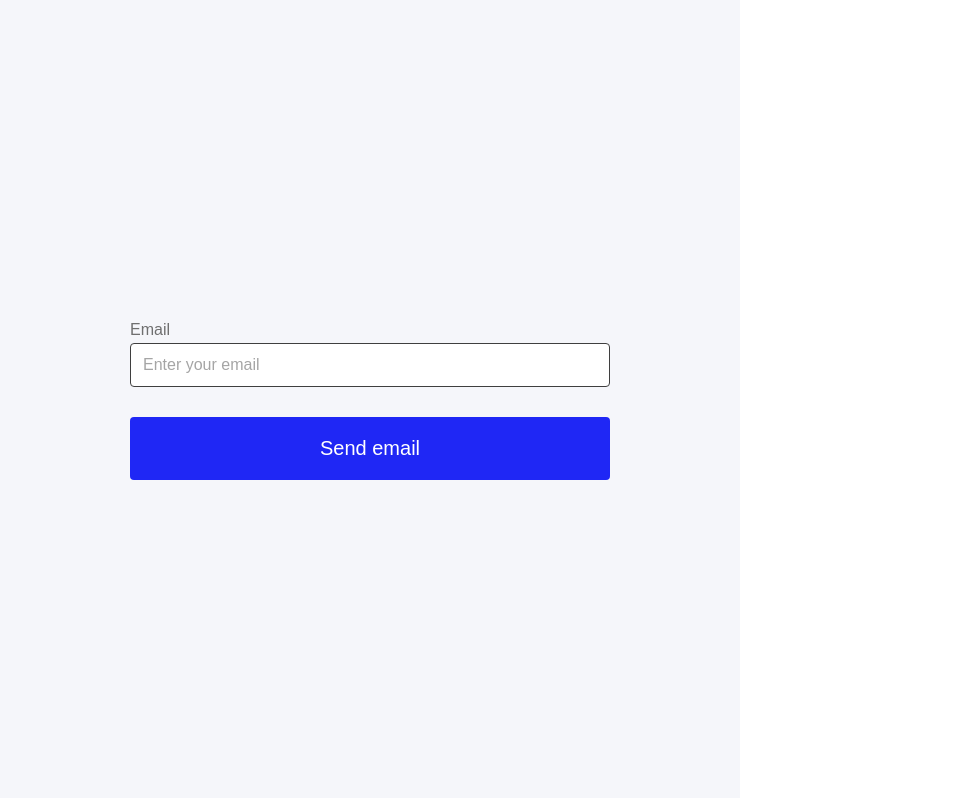
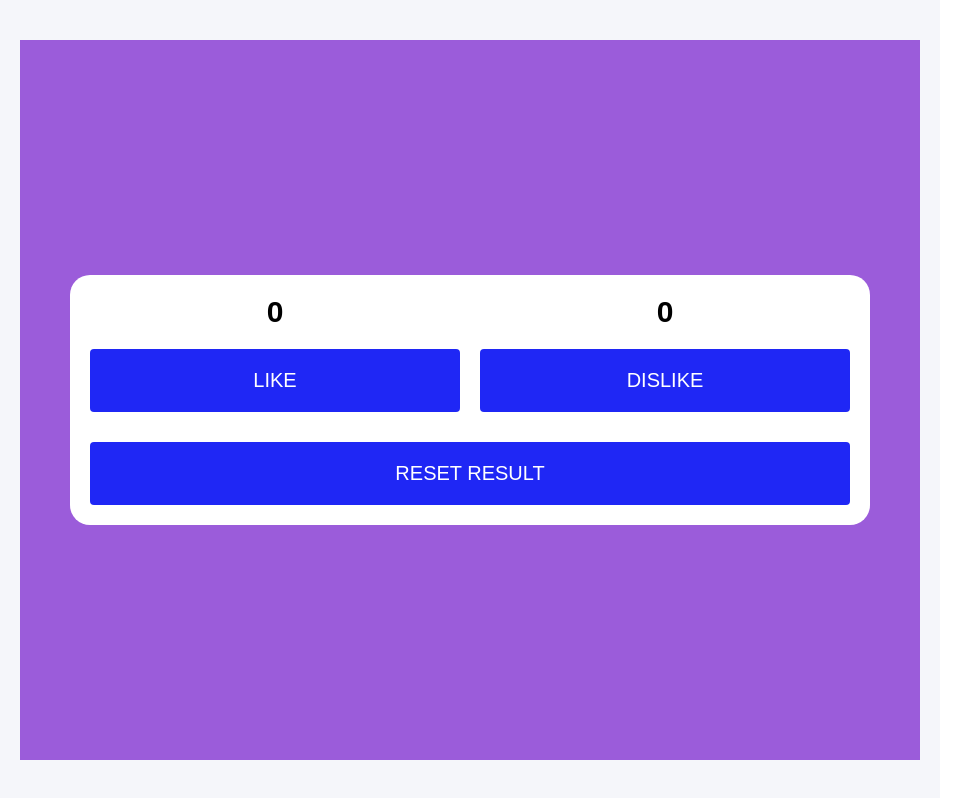
Before and after one commit to VladislavTiglau/71_react, a React (Vite) app: page / in a window 1280 px wide. Shown: the whole page, without its empty margins (0-963 px from the left). Built offline with nearby package versions, Linux system fonts and the light colour scheme.

Commit message:
Домашние задание 04

```diff
--- a/src/App.jsx
+++ b/src/App.jsx
@@ -1,5 +1,5 @@
 import "./App.css";
-import Homework03 from "./homeworks/Homework03/Homework03";
+import Homework04 from "./homeworks/Homework04/Homework04";
 // Импортируем компонент Button для его дальнейшего использования
 // import Button from "./components/Button/Button";
 function App() {
@@ -10,7 +10,7 @@
       {/* <div className="button-container">
         <Button />
       </div> */}
-      <Homework03 />
+      <Homework04 />
     </div>
   );
 }
--- a/src/components/Button/Buttons.jsx
+++ b/src/components/Button/Buttons.jsx
@@ -1,8 +1,8 @@
 import "./styles.css";
 
-function Button({type, name}){
+function Button({type, name, onClick }){
   return (
-    <button className="button" type={type}>
+    <button className="button" type={type} onClick={onClick}>
         {name}
     </button>
   );
--- /dev/null
+++ b/src/components/Feedback/Feedback.jsx
@@ -0,0 +1,41 @@
+import {useState} from "react";
+import "./styles.css";
+import Button from "../Button/Buttons";
+
+function Feedback (){
+const [likes, setLikes] = useState(0);
+const [dislikes, setDislikes] = useState(0);
+
+const addLike = () => {
+    setLikes((prevState) => prevState + 1);
+};
+
+const addDislike = () => {
+    setDislikes((prevState) => prevState + 1);
+
+};
+
+const resetResults = () => {
+    setLikes(0);
+    setDislikes(0);
+};
+
+  return (
+        <div className="feedback-container">
+          <div className="feedback-results-container">
+            <div className="like-dislike-container">
+                <div className="result">{likes}</div>
+                <Button name="LIKE" onClick={addLike} />
+            </div>
+
+            <div className="like-dislike-container">
+                <div className="result">{dislikes}</div>
+                <Button name="DISLIKE" onClick={addDislike} />
+            </div>
+          </div>
+          <Button name="RESET RESULT" onClick={resetResults} />
+        </div>
+  );
+}
+
+export default Feedback
--- /dev/null
+++ b/src/components/Feedback/styles.css
@@ -0,0 +1,31 @@
+.feedback-container{
+    display: flex;
+    flex-direction: column;
+    gap: 30px;
+    min-width: 800px;
+    padding: 20px;
+    background-color: white;
+    border-radius: 20px;
+
+}
+
+.feedback-results-container{
+    display: flex;
+    gap: 20px;
+    width: 100%;
+
+}
+
+.like-dislike-container{
+    display: flex;
+    flex-direction: column;
+    gap: 20px;
+    align-items: center;
+    width: 100%;
+
+}
+
+.result{
+    font-size: 30px;
+    font-weight: bold;
+}
--- /dev/null
+++ b/src/homeworks/Homework04/Homework04.jsx
@@ -0,0 +1,13 @@
+import Feedback from "../../components/Feedback/Feedback";
+import "./styles.css";
+
+function Homework04() {
+  return (
+    <div className="homework04-wrapper">
+        <Feedback/>
+      </div>
+  );
+
+}
+
+export default Homework04;
--- /dev/null
+++ b/src/homeworks/Homework04/styles.css
@@ -0,0 +1,9 @@
+.homework04-wrapper {
+display: flex;
+flex-direction: column;
+align-items: center;
+justify-content: center;
+flex: 1;
+padding: 50px;
+background: rgb(155, 92, 218);
+}
```
